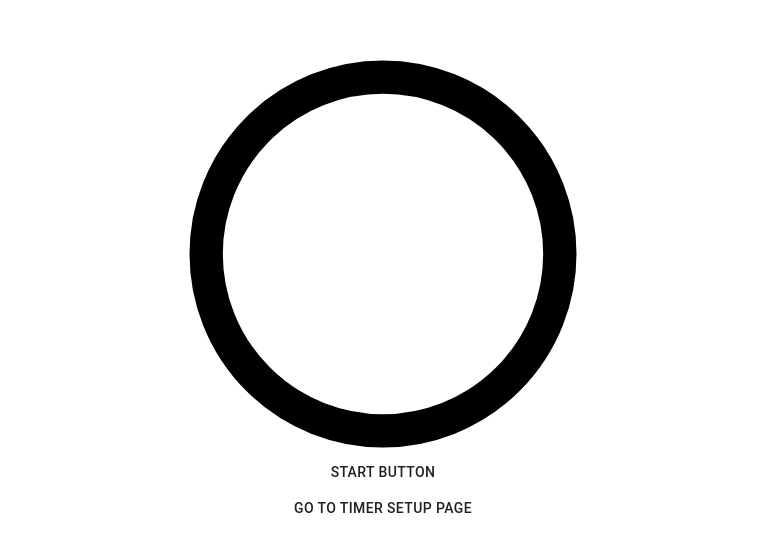
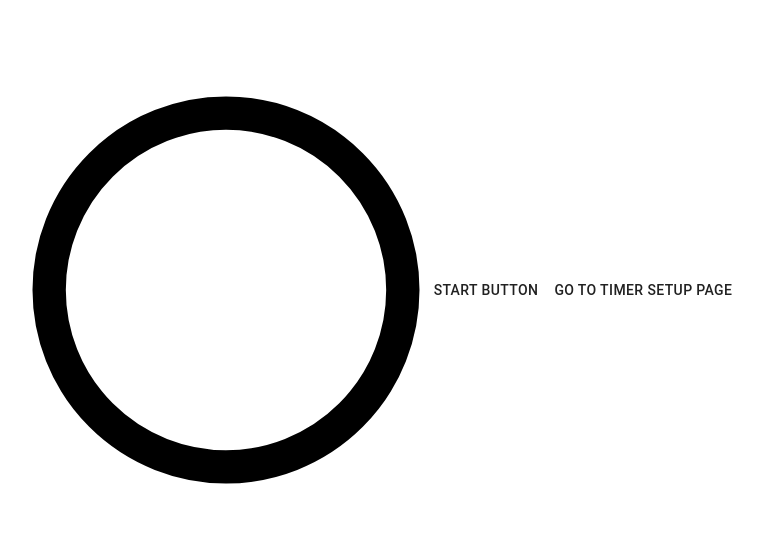
Before and after one commit to fredrikssongustav/timer-nextjs, a Next.js app: page /clock in a window 1280 px wide. Shown: the part 118-670 px from the top of the page, without its empty margins (257-1020 px from the left). Built offline with nearby package versions, Linux system fonts and the light colour scheme.

Commit message:
Remove mui Box to cope with https://github.com/zeit/next.js/issues/7322

```diff
--- a/src/containers/StyledContainer/StyledContainer.tsx
+++ b/src/containers/StyledContainer/StyledContainer.tsx
@@ -1,20 +1,18 @@
-import { Box } from '@material-ui/core';
 import styled from 'styled-components';
 import * as React from 'react';
 
-const StyledBox = styled(Box)`
+const StyledBox = styled.div`
+display:flex;
+justify-content:center;
+align-items:center;
+flex-directions:column;
 height:100vh;
 `;
 
 export const StyledContainer: React.FC = (
   { children }: React.ComponentProps<React.FunctionComponent>,
 ) => (
-  <StyledBox
-    display="flex"
-    justifyContent="center"
-    alignItems="center"
-    flexDirection="column"
-  >
+  <StyledBox>
     {children}
   </StyledBox>
 );
--- a/tsconfig.json
+++ b/tsconfig.json
@@ -12,7 +12,7 @@
     "forceConsistentCasingInFileNames": true,
     "noEmit": true,
     "esModuleInterop": true,
-    "module": "es6",
+    "module": "esnext",
     "moduleResolution": "node",
     "resolveJsonModule": true,
     "isolatedModules": true,
```
Also changed, not shown: package.json (line endings or trailing spaces).
